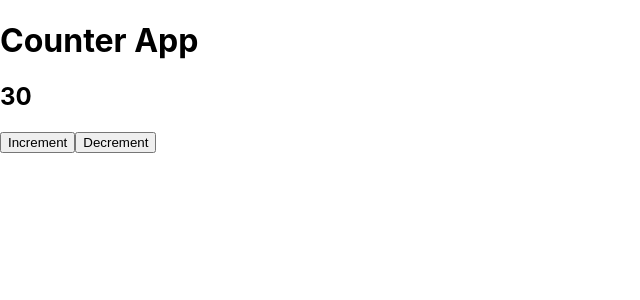
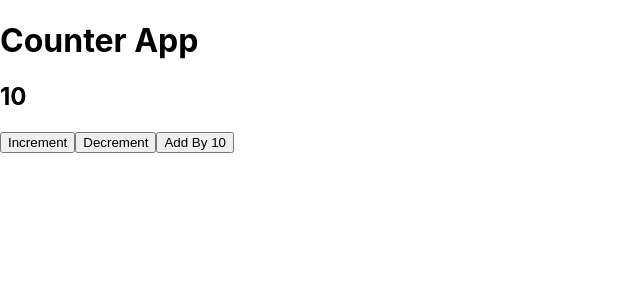
Before and after one commit to shycoder-06/React-Redux, a React (Create React App) app: page / in a window 1280 px wide. Shown: the top 300 px of the page, without its empty margins (0-640 px from the left). Built offline with nearby package versions, Linux system fonts and the light colour scheme.

Commit message:
add by 10 complete

```diff
--- a/src/App.js
+++ b/src/App.js
@@ -11,12 +11,18 @@ function App() {
 	const decrement = () => {
 		dispatch({ type: "DEC" });
 	};
+
+	const addBy = () => {
+		dispatch({ type: "ADD", payload: 10 });
+	};
+
 	return (
 		<div>
 			<h1>Counter App</h1>
 			<h2>{counter}</h2>
 			<button onClick={increment}>Increment</button>
 			<button onClick={decrement}>Decrement</button>
+			<button onClick={addBy}>Add By 10</button>
 		</div>
 	);
 }
--- a/src/store/index.js
+++ b/src/store/index.js
@@ -1,6 +1,6 @@
 import { legacy_createStore as createStore } from "redux";
 
-const reducerFn = (state = { counter: 30 }, action) => {
+const reducerFn = (state = { counter: 10 }, action) => {
 	//synchronous function
 	// we should not mutate the original state
 
@@ -12,6 +12,10 @@ const reducerFn = (state = { counter: 30 }, action) => {
 		return { counter: state.counter - 1 };
 	}
 
+	if (action.type === "ADD") {
+		return { counter: state.counter + action.payload };
+	}
+
 	return state;
 };
 
```
